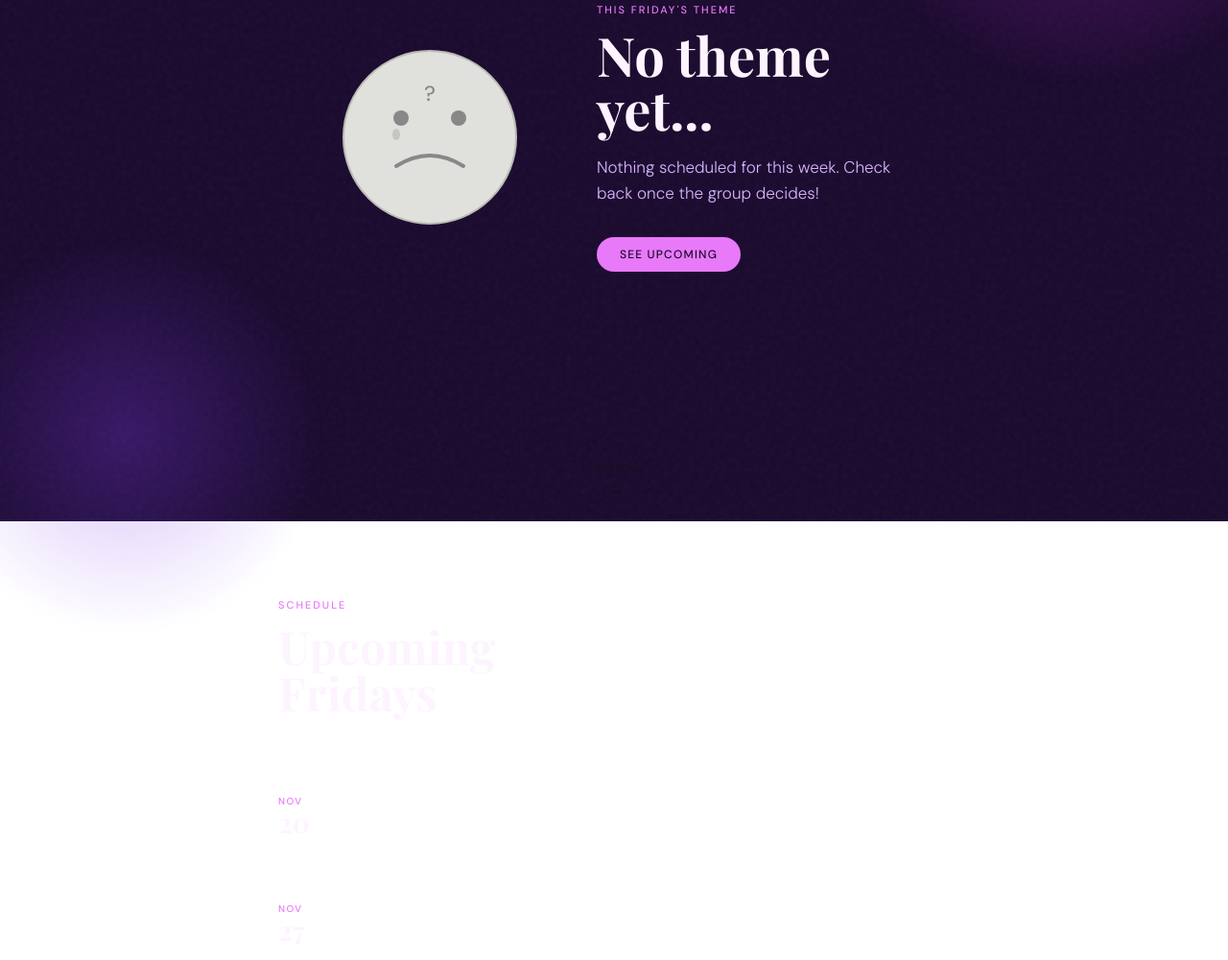
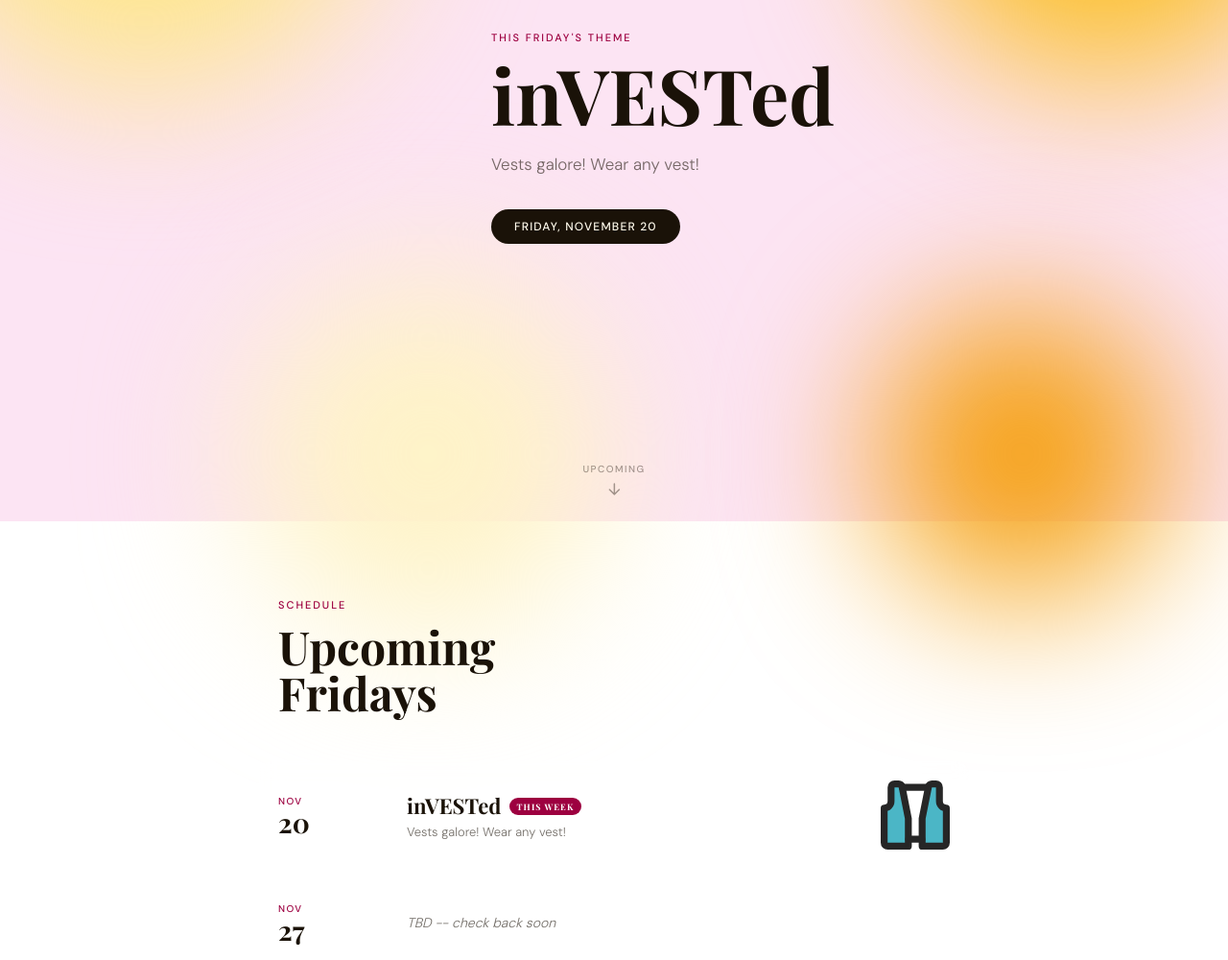
Before and after one commit to plebosaurusrex/Project_SecretOutfitSociety_01, a plain HTML site: page index.html in a window 1280 px wide. Shown: the part 257-1257 px from the top of the page at 96% size. Drawn offline with nearby package versions, Linux system fonts and the light colour scheme; a web font is replaced by a local one.

Commit message:
Add inVESTed theme

```diff
--- a/index.html
+++ b/index.html
@@ -178,6 +178,7 @@
   #page-hat     { --accent: #C8860A; --text: #1A1208; --muted: #5A4A1A;  --pill-bg: #1A1208; --pill-text: #FFF8E7; }
   #page-florals { --accent: #3A7D44; --text: #1A2E1C; --muted: #3A5C3F;  --pill-bg: #1A2E1C; --pill-text: #F0F7F0; }
   #page-default { --accent: #e879f9; --text: #fdf4ff; --muted: #d8b4fe;  --pill-bg: #e879f9; --pill-text: #1a0a2e; }
+  #page-vest { --accent: #9d0040; --text: #1a1208; --muted: #1a120899; --pill-bg: #1a1208; --pill-text: rgb(255,251,237); }
   #page-runback { --accent: #9d0040; --text: #1a1208; --muted: #1a120899; --pill-bg: #1a1208; --pill-text: rgb(255,251,237); }
   #page-detective { --accent: #9d0040; --text: #1a1208; --muted: #1a120899; --pill-bg: #1a1208; --pill-text: rgb(236,248,255); }
   #page-npc { --accent: #9d0040; --text: #1a1208; --muted: #1a120899; --pill-bg: #1a1208; --pill-text: rgb(246,244,255); }
@@ -665,6 +666,20 @@
     </div>
   </div>
 
+  <!-- INVESTED -->
+  <div class="page" id="page-vest">
+    <div class="vest-left">
+      <svg viewBox="0 0 20.001 20.001" xmlns="http://www.w3.org/2000/svg" fill="#000000"><g stroke-width="0"></g><g stroke-linecap="round" stroke-linejoin="round"></g><g><!-- Uploaded to: SVG Repo, www.svgrepo.com, Generator: SVG Repo Mixer Tools --> <g transform="translate(-2 -1.999)"> <path fill="#2ca9bc" d="M10,13v8H4a1,1,0,0,1-1-1V10A2.015,2.015,0,0,0,5,8V4A1,1,0,0,1,6,3H7.18a1,1,0,0,1,1,.8Zm9-5V4a1,1,0,0,0-1-1H16.82a1,1,0,0,0-1,.8L14,13v8h6a1,1,0,0,0,1-1V10A2,2,0,0,1,19,8Z"></path> <line x2="3.8" transform="translate(10.1 19)" fill="none" stroke="#000000" stroke-linecap="round" stroke-linejoin="round" stroke-width="2"></line> <line data-name="primary" x1="7.44" transform="translate(8.28 4)" fill="none" stroke="#000000" stroke-linecap="round" stroke-linejoin="round" stroke-width="2"></line> <path data-name="primary" d="M21,10h0V20a1,1,0,0,1-1,1H14V13l1.84-9.2a1,1,0,0,1,1-.8H18a1,1,0,0,1,1,1V8A2,2,0,0,0,21,10ZM5,8V4A1,1,0,0,1,6,3H7.18a1,1,0,0,1,1,.8L10,13v8H4a1,1,0,0,1-1-1V10H3A2,2,0,0,0,5,8Z" fill="none" stroke="#000000" stroke-linecap="round" stroke-linejoin="round" stroke-width="2"></path> </g> </g></svg>
+    </div>
+    <div class="text-side">
+      <div class="eyebrow">This Friday's theme</div>
+      <div class="theme-name">inVESTed</div>
+      <div class="theme-sub">Vests galore! Wear any vest!</div>
+      <a class="date-pill" id="vest-date" href="#calendar"></a>
+    </div>
+  </div>
+
+
 
 
 
@@ -850,6 +865,10 @@
   <svg id="svg-runback" viewBox="0 0 1024 1024" xmlns="http://www.w3.org/2000/svg">
     <g id="runback-cal-SVGRepo_bgCarrier" stroke-width="0"></g><g id="runback-cal-SVGRepo_tracerCarrier" stroke-linecap="round" stroke-linejoin="round"></g><g id="runback-cal-SVGRepo_iconCarrier"><path d="M512 1024C229.7 1024 0 794.3 0 512S229.7 0 512 0s512 229.7 512 512-229.7 512-512 512z m0-938.7C276.7 85.3 85.3 276.7 85.3 512S276.7 938.7 512 938.7 938.7 747.3 938.7 512 747.3 85.3 512 85.3z" fill="#3688FF"></path><path d="M731.9 685.5c-8 0-16-2.2-22.9-6.7L503.8 548c-12.3-7.8-19.7-21.4-19.7-36 0-14.6 7.4-28.1 19.7-36L709 345.2c13.1-8.4 29.8-8.9 43.5-1.4 13.6 7.5 22.1 21.8 22.1 37.4v261.6c0 15.6-8.5 29.9-22.1 37.4-6.4 3.5-13.5 5.3-20.6 5.3zM606.1 512l83.2 53V459l-83.2 53z" fill="#5F6379"></path><path d="M518.6 685.5c-8 0-16-2.2-22.9-6.7L290.5 548c-12.3-7.8-19.7-21.4-19.7-36 0-14.6 7.4-28.1 19.7-36l205.2-130.8c13.1-8.4 29.8-8.9 43.5-1.4 13.6 7.5 22.1 21.8 22.1 37.4v261.6c0 15.6-8.5 29.9-22.1 37.4-6.5 3.5-13.6 5.3-20.6 5.3zM392.8 512l83.2 53V459l-83.2 53z" fill="#5F6379"></path><path d="M292.1 672c-23.6 0-42.7-19.1-42.7-42.7V394.7c0-23.6 19.1-42.7 42.7-42.7s42.7 19.1 42.7 42.7v234.7c-0.1 23.5-19.2 42.6-42.7 42.6z" fill="#5F6379"></path></g>
   </svg>
+
+  <svg id="svg-vest" viewBox="0 0 20.001 20.001" xmlns="http://www.w3.org/2000/svg">
+    <g id="vest-cal-SVGRepo_bgCarrier" stroke-width="0"></g><g id="vest-cal-SVGRepo_tracerCarrier" stroke-linecap="round" stroke-linejoin="round"></g><g id="vest-cal-SVGRepo_iconCarrier"><!-- Uploaded to: SVG Repo, www.svgrepo.com, Generator: SVG Repo Mixer Tools --> <g id="vest-cal-vest-2" transform="translate(-2 -1.999)"> <path id="vest-cal-secondary" fill="#2ca9bc" d="M10,13v8H4a1,1,0,0,1-1-1V10A2.015,2.015,0,0,0,5,8V4A1,1,0,0,1,6,3H7.18a1,1,0,0,1,1,.8Zm9-5V4a1,1,0,0,0-1-1H16.82a1,1,0,0,0-1,.8L14,13v8h6a1,1,0,0,0,1-1V10A2,2,0,0,1,19,8Z"></path> <line id="vest-cal-primary" x2="3.8" transform="translate(10.1 19)" fill="none" stroke="#000000" stroke-linecap="round" stroke-linejoin="round" stroke-width="2"></line> <line id="vest-cal-primary-2" data-name="primary" x1="7.44" transform="translate(8.28 4)" fill="none" stroke="#000000" stroke-linecap="round" stroke-linejoin="round" stroke-width="2"></line> <path id="vest-cal-primary-3" data-name="primary" d="M21,10h0V20a1,1,0,0,1-1,1H14V13l1.84-9.2a1,1,0,0,1,1-.8H18a1,1,0,0,1,1,1V8A2,2,0,0,0,21,10ZM5,8V4A1,1,0,0,1,6,3H7.18a1,1,0,0,1,1,.8L10,13v8H4a1,1,0,0,1-1-1V10H3A2,2,0,0,0,5,8Z" fill="none" stroke="#000000" stroke-linecap="round" stroke-linejoin="round" stroke-width="2"></path> </g> </g>
+  </svg>
 </div>
 
 <script>
@@ -880,6 +899,7 @@
         { friday: "2026-10-23", page: "npc", name: "NPC Day", tagline: "Dress like one of our NPCs (or as close as you can get)", dateLabel: "Friday, October 23" },
         { friday: "2026-11-06", page: "detective", name: "Detective Day", tagline: "Carmen San Di-SLAY-go and Sher-lock it in- a mystery is afoot!", dateLabel: "Friday, November 6" },
         { friday: "2026-11-13", page: "runback", name: "Runback", tagline: "Do it again! Choose a theme you want to do again or a theme that you missed and wear it!", dateLabel: "Friday, November 13" },
+        { friday: "2026-11-20", page: "vest", name: "inVESTed", tagline: "Vests galore! Wear any vest!", dateLabel: "Friday, November 20" },
   ];
 
   const blobColors = {
@@ -905,6 +925,7 @@
     npc: ['#c4b5fd', '#a78bfa', '#ede9fe', '#7c3aed'],
     detective: ['#7dd3fc', '#38bdf8', '#bae6fd', '#0ea5e9'],
     runback: ['#fde68a', '#fbbf24', '#fef3c7', '#f59e0b'],
+    vest: ['#fde68a', '#fbbf24', '#fef3c7', '#f59e0b'],
   };
 
   // ── date helpers ──
@@ -1009,6 +1030,7 @@
         if (currentTheme.page === 'npc') { const p = document.getElementById('npc-date'); if(p) p.textContent = currentTheme.dateLabel; }
         if (currentTheme.page === 'detective') { const p = document.getElementById('detective-date'); if(p) p.textContent = currentTheme.dateLabel; }
         if (currentTheme.page === 'runback') { const p = document.getElementById('runback-date'); if(p) p.textContent = currentTheme.dateLabel; }
+        if (currentTheme.page === 'vest') { const p = document.getElementById('vest-date'); if(p) p.textContent = currentTheme.dateLabel; }
     const pillEl = document.getElementById(currentTheme.page + '-date');
     if (pillEl) pillEl.textContent = currentTheme.dateLabel;
     showPage(currentTheme.page, false);
```
